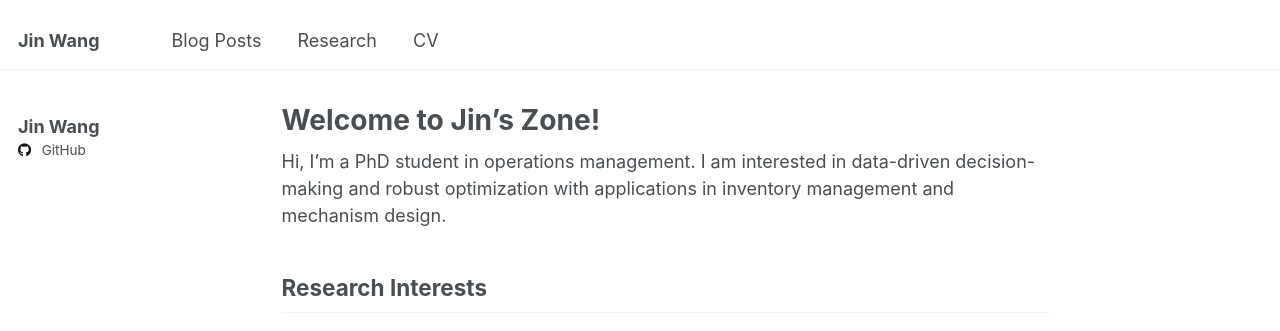
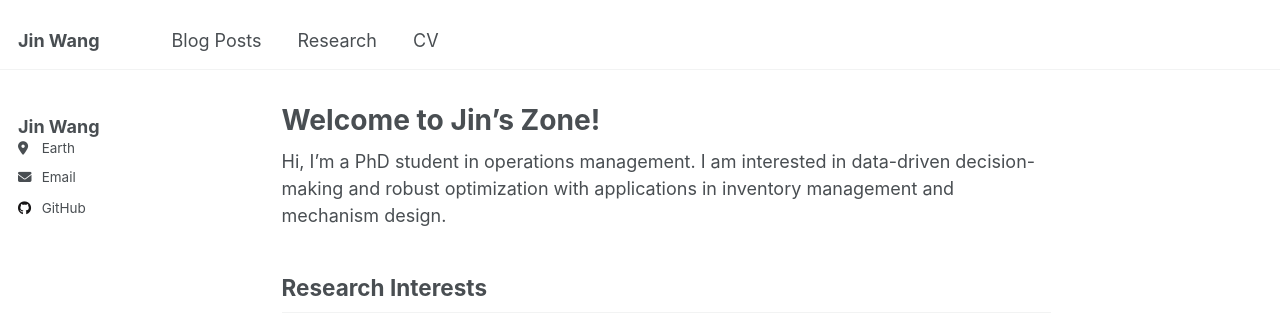
Before and after one commit to JiinnW/JiinnW, a Jekyll site: the page built from _pages/about.md, in a window 1280 px wide. Shown: the top 331 px of the page. Built offline with Jekyll 4.4.1, drawn with Linux system fonts in a browser that asks for light colours.

Commit message:
Update _config.yml

```diff
--- a/_config.yml
+++ b/_config.yml
@@ -26,10 +26,10 @@ author:
   name             : "Jin Wang"
   pronouns         : # example: "she/her"
   bio              : #"PhD student in year 1"
-  location         : #"Hong Kong"
+  location         : "Earth"
   employer         : #"CUHK"
   uri              : # URL
-  email            : #"jin-wang_at_link.cuhk.edu.hk"
+  email            : "jin-wang_at_link.cuhk.edu.hk"
 
   # # Academic websites
   # arxiv            : # URL - Update with the correct link to your profile
```
